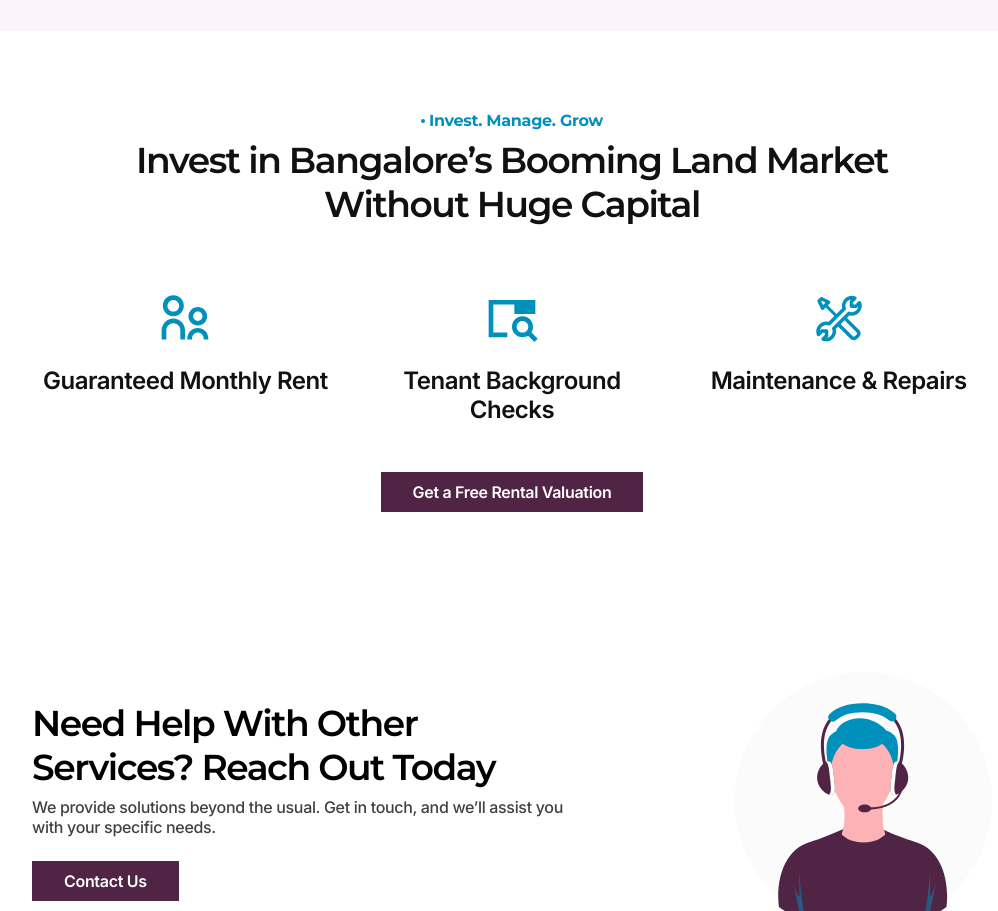
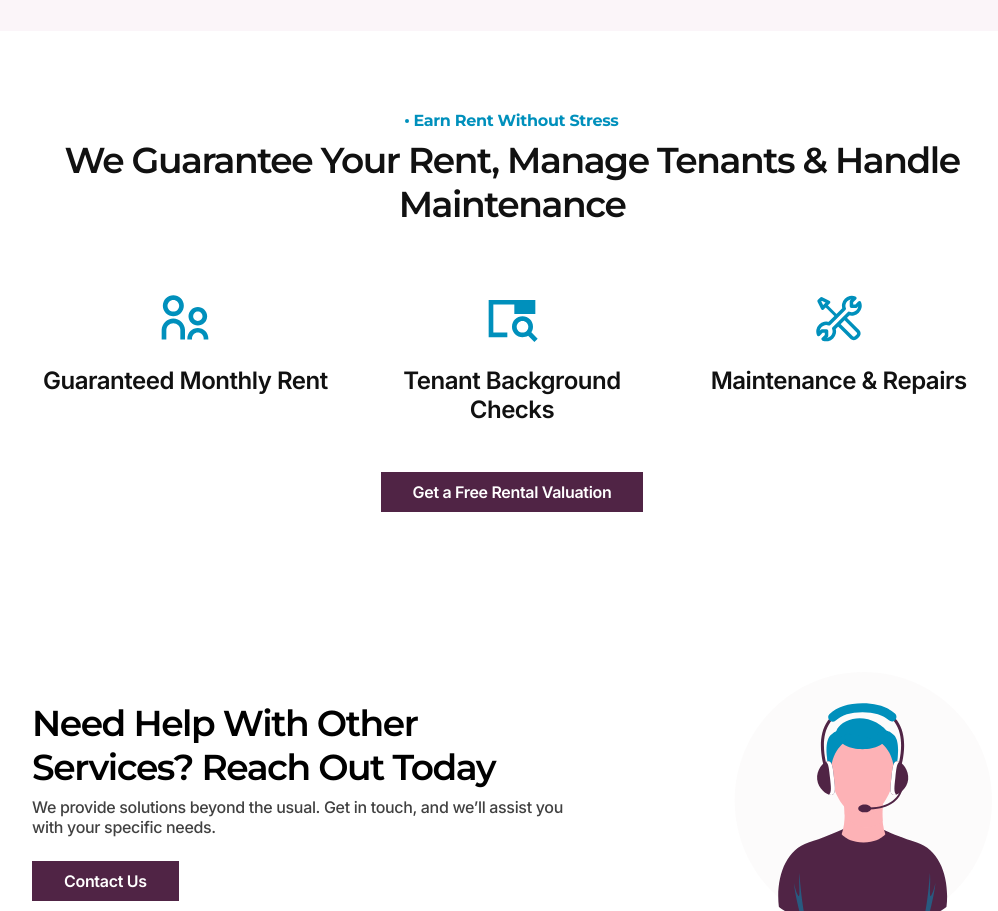
Before and after one commit to koiosengg/Estate-IQ, a React (Vite) app: page /core-services in a window 1280 px wide. Shown: the part 5260-6171 px from the top of the page, without its empty margins (128-1126 px from the left). Built offline with nearby package versions, Linux system fonts and the light colour scheme.

Commit message:
Heading update

```diff
--- a/src/components/Core/Earn.jsx
+++ b/src/components/Core/Earn.jsx
@@ -12,12 +12,9 @@ function Earn() {
     <section className="template">
       <div className="template-heading">
         <p>
-          <span></span> Invest. Manage. Grow
+          <span></span> Earn Rent Without Stress
         </p>
-        <h2>
-          Invest in Bangalore’s Booming Land Market <br className="desktop" />
-          Without Huge Capital
-        </h2>
+        <h2>We Guarantee Your Rent, Manage Tenants & Handle Maintenance</h2>
       </div>
       <div
         ref={sectionRef}
```
